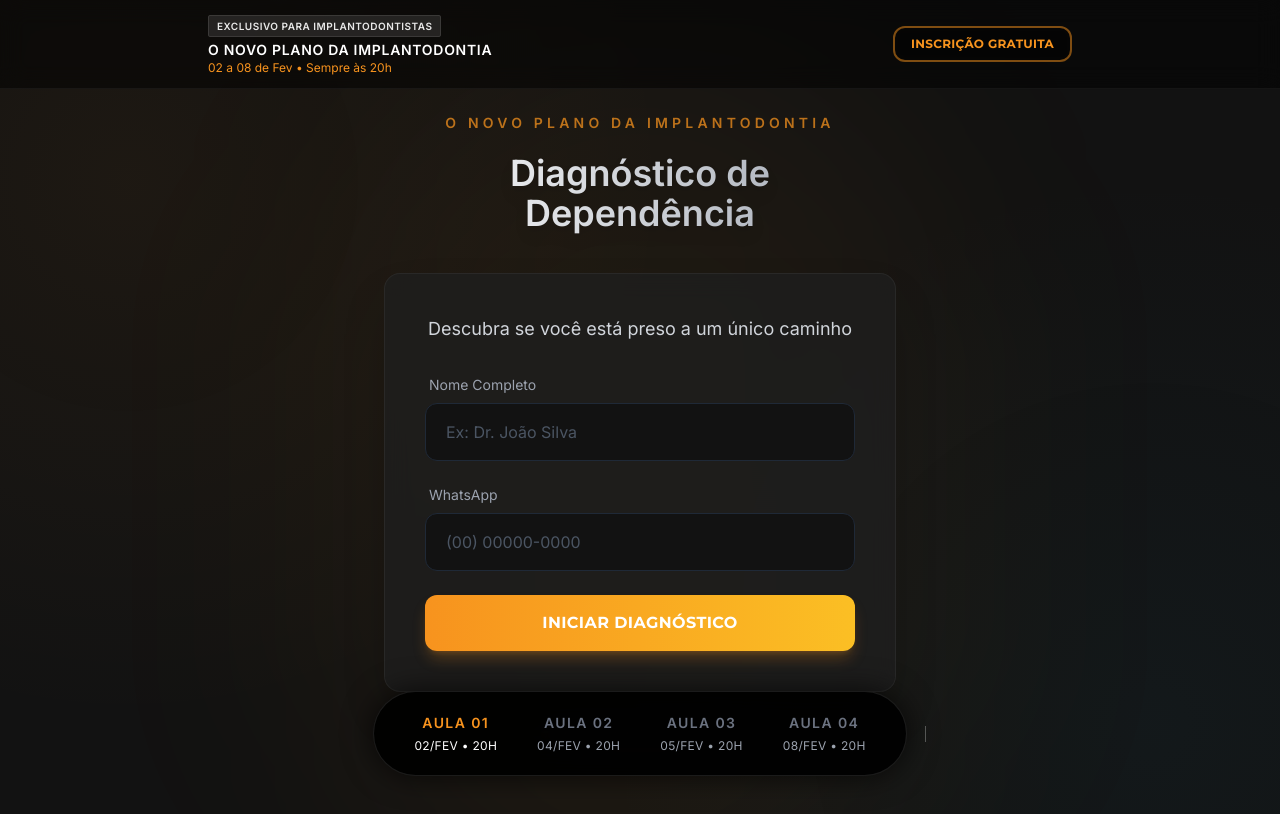
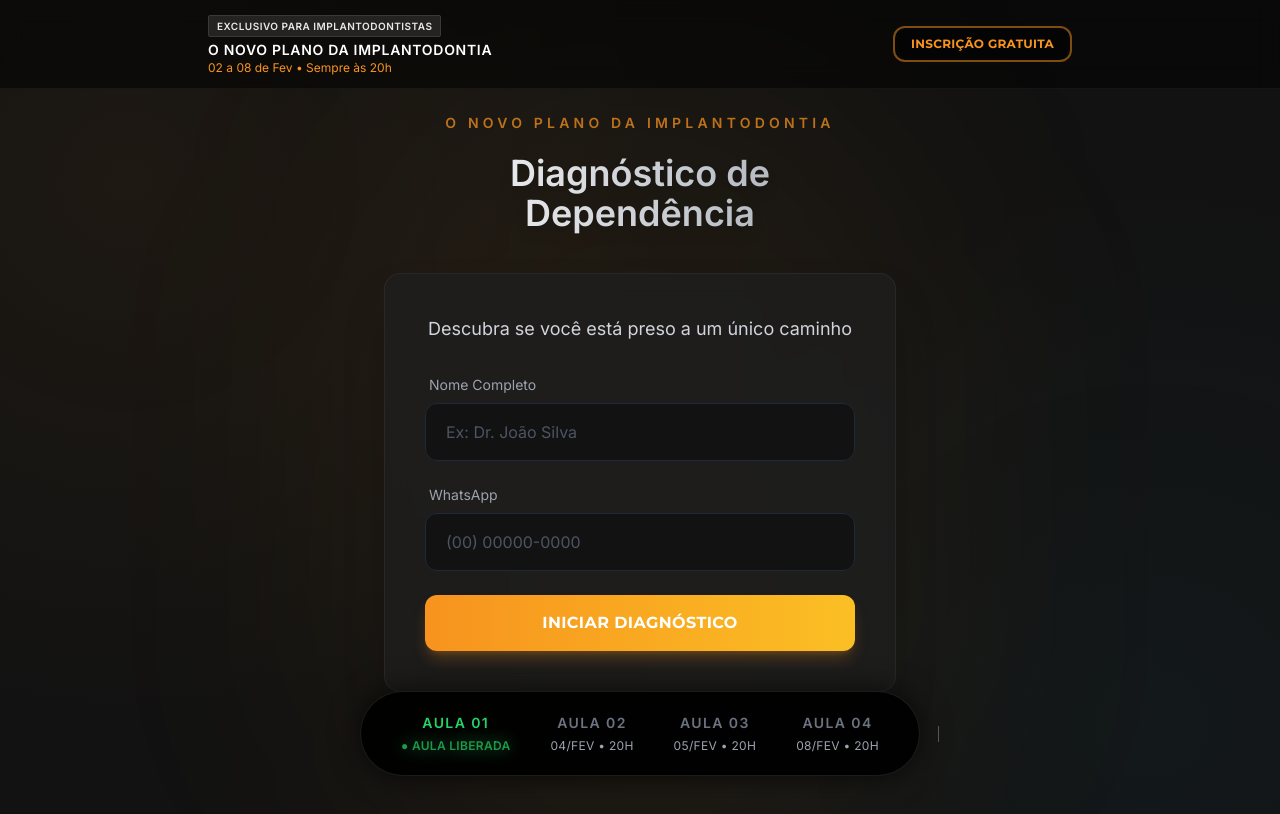
Before and after one commit to charlesfardo/quiz-implantodontia, a React (Vite) app: page /quiz/aula-1 in a window 1280 px wide. Shown: the top 814 px of the page. Built offline with nearby package versions, Linux system fonts and the light colour scheme.

Commit message:
Add dynamic green pulsing indicator for released classes

```diff
--- a/src/pages/QuizPage.tsx
+++ b/src/pages/QuizPage.tsx
@@ -377,27 +377,48 @@ const ResultStep: React.FC = () => {
 };
 
 const FooterSchedule: React.FC = () => {
-    const schedule = [
-        { label: 'AULA 01', date: '02/fev', time: '20H', active: true },
-        { label: 'AULA 02', date: '04/fev', time: '20H', active: false },
-        { label: 'AULA 03', date: '05/fev', time: '20H', active: false },
-        { label: 'AULA 04', date: '08/fev', time: '20H', active: false },
-    ];
+    const [status, setStatus] = React.useState([
+        { label: 'AULA 01', date: '02/fev', time: '20H', release: new Date('2026-02-02T20:00:00-03:00'), unlocked: false },
+        { label: 'AULA 02', date: '04/fev', time: '20H', release: new Date('2026-02-04T20:00:00-03:00'), unlocked: false },
+        { label: 'AULA 03', date: '05/fev', time: '20H', release: new Date('2026-02-05T20:00:00-03:00'), unlocked: false },
+        { label: 'AULA 04', date: '08/fev', time: '20H', release: new Date('2026-02-08T20:00:00-03:00'), unlocked: false },
+    ]);
+
+    React.useEffect(() => {
+        const checkTime = () => {
+            const now = new Date();
+            setStatus(prev => prev.map(item => ({
+                ...item,
+                unlocked: now >= item.release
+            })));
+        };
+
+        checkTime();
+        const interval = setInterval(checkTime, 60000); // Check every minute
+        return () => clearInterval(interval);
+    }, []);
 
     return (
         <div className="fixed bottom-0 left-0 right-0 z-40 p-6 pointer-events-none flex justify-center">
             <div className="bg-black/95 backdrop-blur-xl border border-white/10 rounded-full px-10 py-5 flex items-center gap-10 shadow-[0_0_30px_rgba(0,0,0,0.7)]">
-                {schedule.map((item, index) => (
+                {status.map((item, index) => (
                     <div key={index} className="flex flex-col items-center">
-                        <span className={`text-[14px] font-bold tracking-widest mb-1 ${item.active ? 'text-primary' : 'text-gray-500'}`}>
+                        <span className={`text-[14px] font-bold tracking-widest mb-1 ${item.unlocked ? 'text-[#25D366]' : 'text-gray-500'}`}>
                             {item.label}
                         </span>
-                        <span className={`text-[12px] font-medium uppercase tracking-wide ${item.active ? 'text-white' : 'text-gray-400'}`}>
-                            {item.date} • {item.time}
-                        </span>
+
+                        {item.unlocked ? (
+                            <span className="text-[12px] font-bold uppercase tracking-wide text-[#25D366] animate-pulse drop-shadow-[0_0_8px_rgba(37,211,102,0.8)]">
+                                ● AULA LIBERADA
+                            </span>
+                        ) : (
+                            <span className="text-[12px] font-medium uppercase tracking-wide text-gray-400">
+                                {item.date} • {item.time}
+                            </span>
+                        )}
 
                         {/* Vertical Separator (except last) */}
-                        {index < schedule.length - 1 && (
+                        {index < status.length - 1 && (
                             <div className="absolute right-[-20px] top-1/2 -translate-y-1/2 w-[1px] h-4 bg-white/10 block" />
                         )}
                     </div>
```
